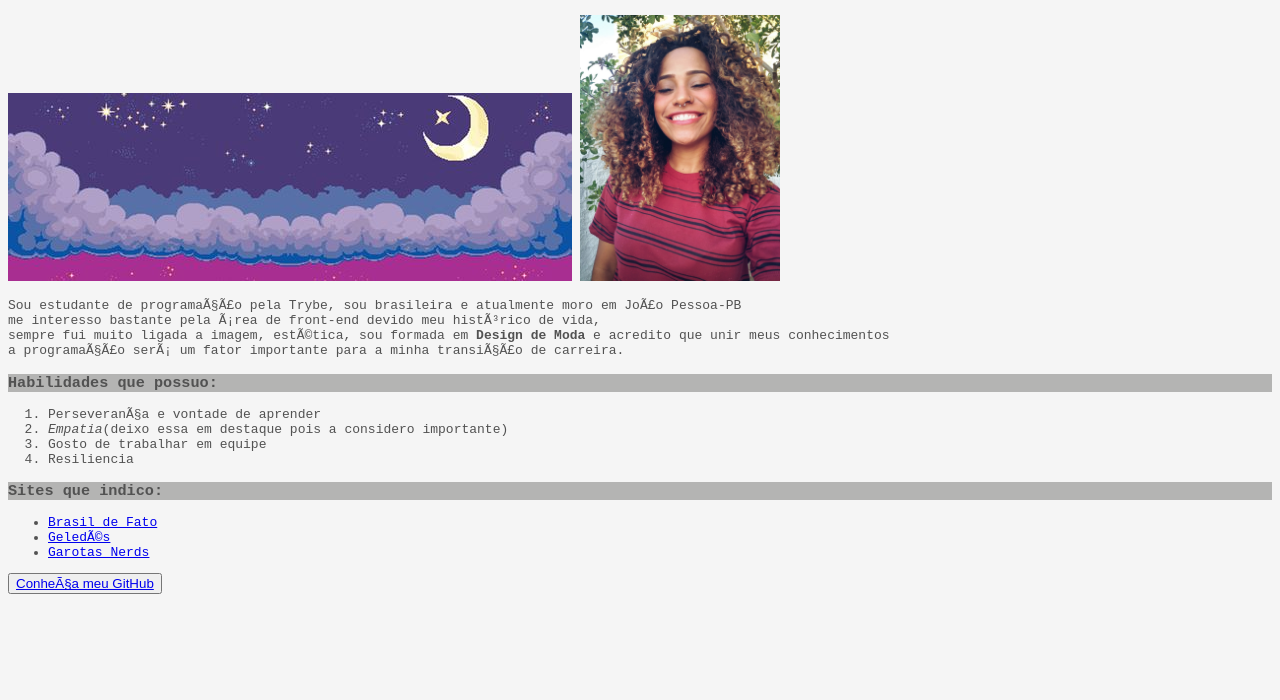
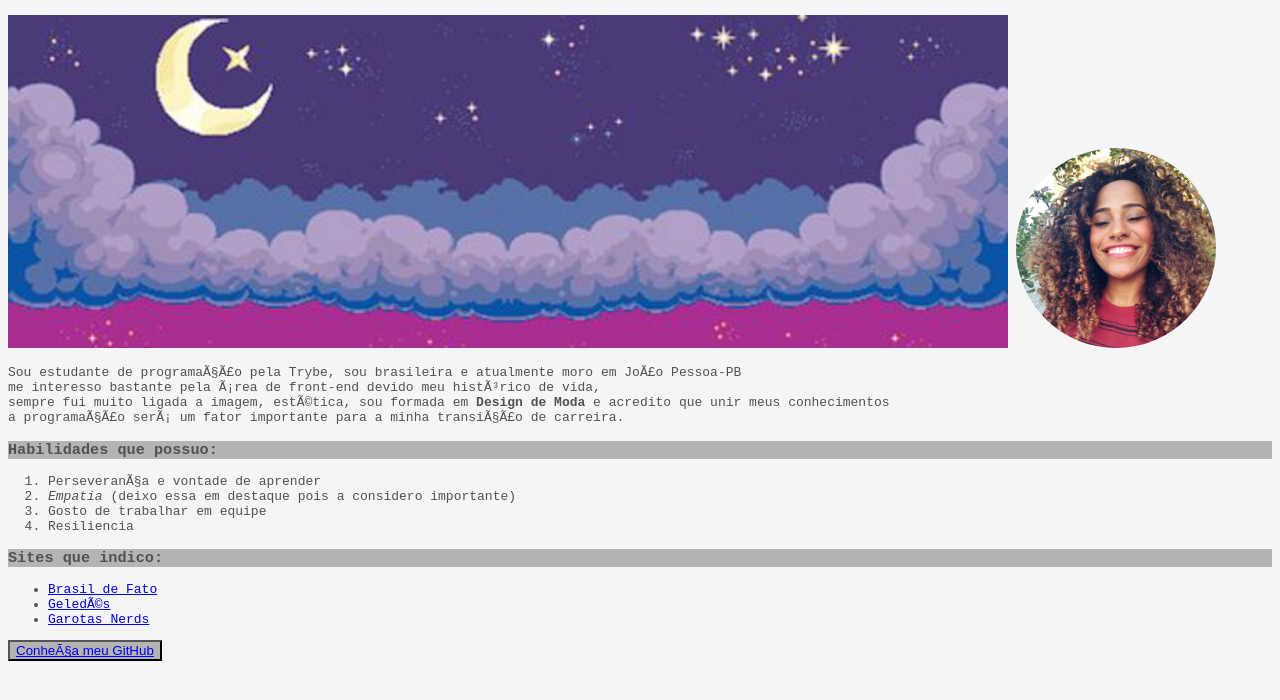
Before and after one commit to anaualima/anaualima.github.io, a plain HTML site: page index.html in a window 1280 px wide. Shown: the part 50-750 px from the top of the page. Drawn offline with Linux system fonts and the light colour scheme.

Commit message:
modifica as imagens

```diff
--- a/index.html
+++ b/index.html
@@ -13,9 +13,9 @@
 <body>
 
  <div class="header">
- <h1 id="ola"> Olá, gostaria de lhes dar boas vindas!</h1>
- <img src="imagem/44bd33ee0555f5bc813b498354d819a7 (1).jpg" alt="ceu a noite pixelado" id="ceu">
- <img src="imagem/PicsArt_03-09-07.22.22.jpg" alt="Foto de Alissandra Lima sorrindo" width="200" id="anaua">
+ <h1 class="background"> Olá, gostaria de lhes dar boas vindas!</h1>
+ <img src="imagem/ceuestrelado.jpg" alt="ceu a noite pixelado" width="1000" id="ceu">
+ <img src="imagem/fotoeu.jpg" alt="Foto de Alissandra Lima sorrindo" width="200" id="anaua">
  </div>
 
  <p>
@@ -24,15 +24,15 @@
     <br>sempre fui muito ligada a imagem, estética, sou formada em <strong>Design de Moda</strong> e acredito que unir meus conhecimentos<br>
      a programação será um fator importante para a minha transição de carreira.
  </p>
- <h3>Habilidades que possuo:</h3>
+ <h3 class="background">Habilidades que possuo:</h3>
  <ol>
      <li>Perseverança e vontade de aprender</li>
-     <li><em>Empatia</em>(deixo essa em destaque pois a considero importante)</li>
+     <li><em>Empatia</em> (deixo essa em destaque pois a considero importante)</li>
      <li>Gosto de trabalhar em equipe</li>
      <li>Resiliencia</li>
   </ol>
 
-  <h3>Sites que indico:</h3>
+  <h3 class="background">Sites que indico:</h3>
   <ul>
       <li><a href="https://www.brasildefato.com.br/" target="_blank">Brasil de Fato</a></li>
       <li><a href="https://www.geledes.org.br/" target="_blank">Geledés</a></li>
@@ -40,7 +40,7 @@
   </ul>
 
 
- <button><a href="https://github.com/anaualima" target="_blank">Conheça meu GitHub </a></button>
+ <button class="background"><a href="https://github.com/anaualima" target="_blank">Conheça meu GitHub </a></button>
 
 </body>
 
--- a/style.css
+++ b/style.css
@@ -3,12 +3,11 @@ body {
     font-family: monospace;
     color: #525252;
   }
-  h1, h3 {
+  .background {
       background-color: rgb(180,180, 179);
   }
 
 #ceu {
-width:1100;
 z-index: 1;
 top: 20px;
 left: 10px;
@@ -16,8 +15,16 @@ left: 10px;
 
 #anaua {
 z-index: 2;
+top: 50px;
+left: 50px;
+border-radius:100%;
+}
+
+div{
+    display: block;
 }
 
 .header {
-    background-image:(url("imagem/44bd33ee0555f5bc813b498354d819a7\ \(1\).jpg"));
+    background-image:(url("imagem/44bd33ee0555f5bc813b498354d819a7\ \(1\).jpg");
+
 }
```
Also changed, not shown: imagem/ceuestrelado.jpg (added), imagem/fotoeu.jpg (added).
